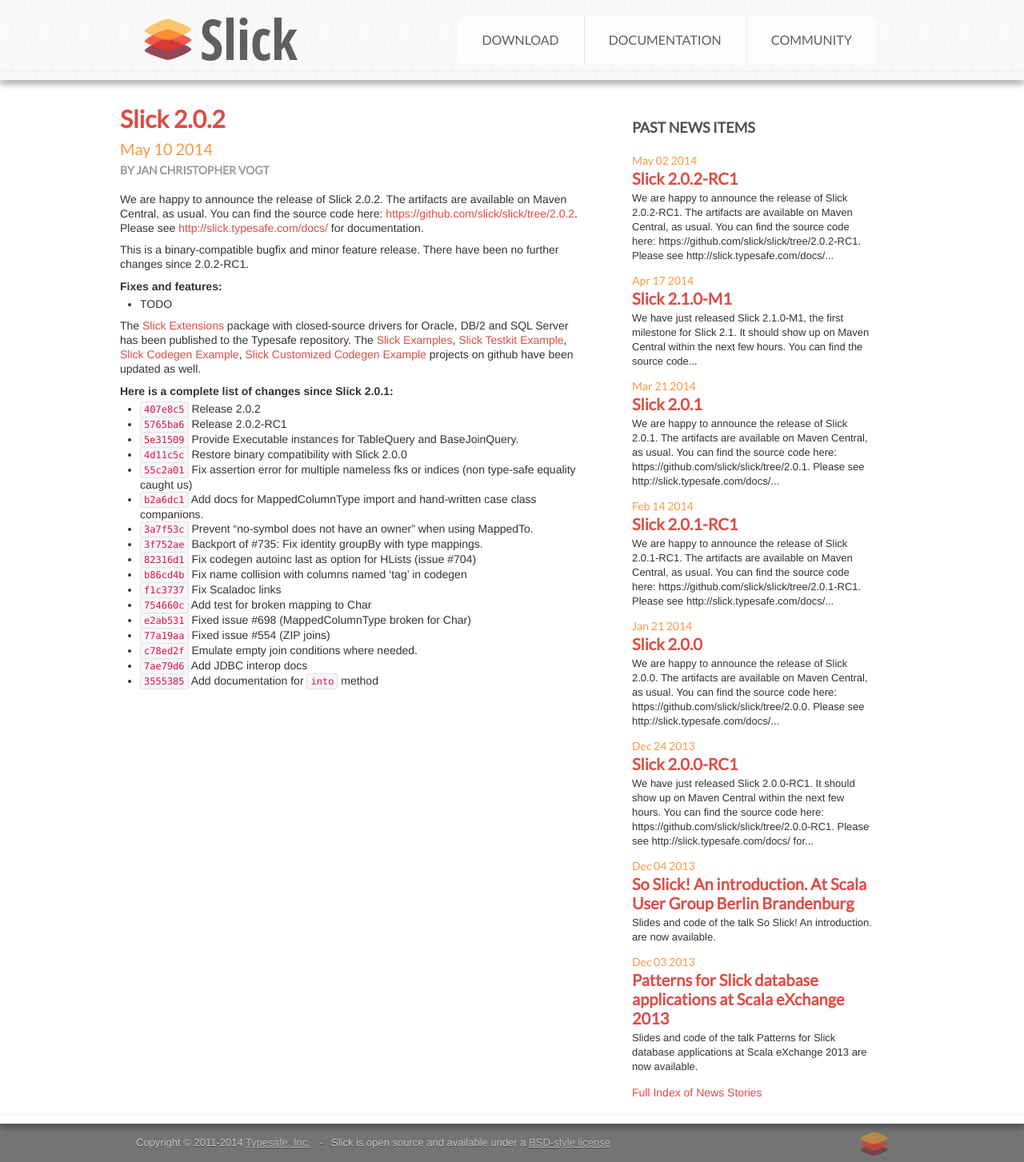
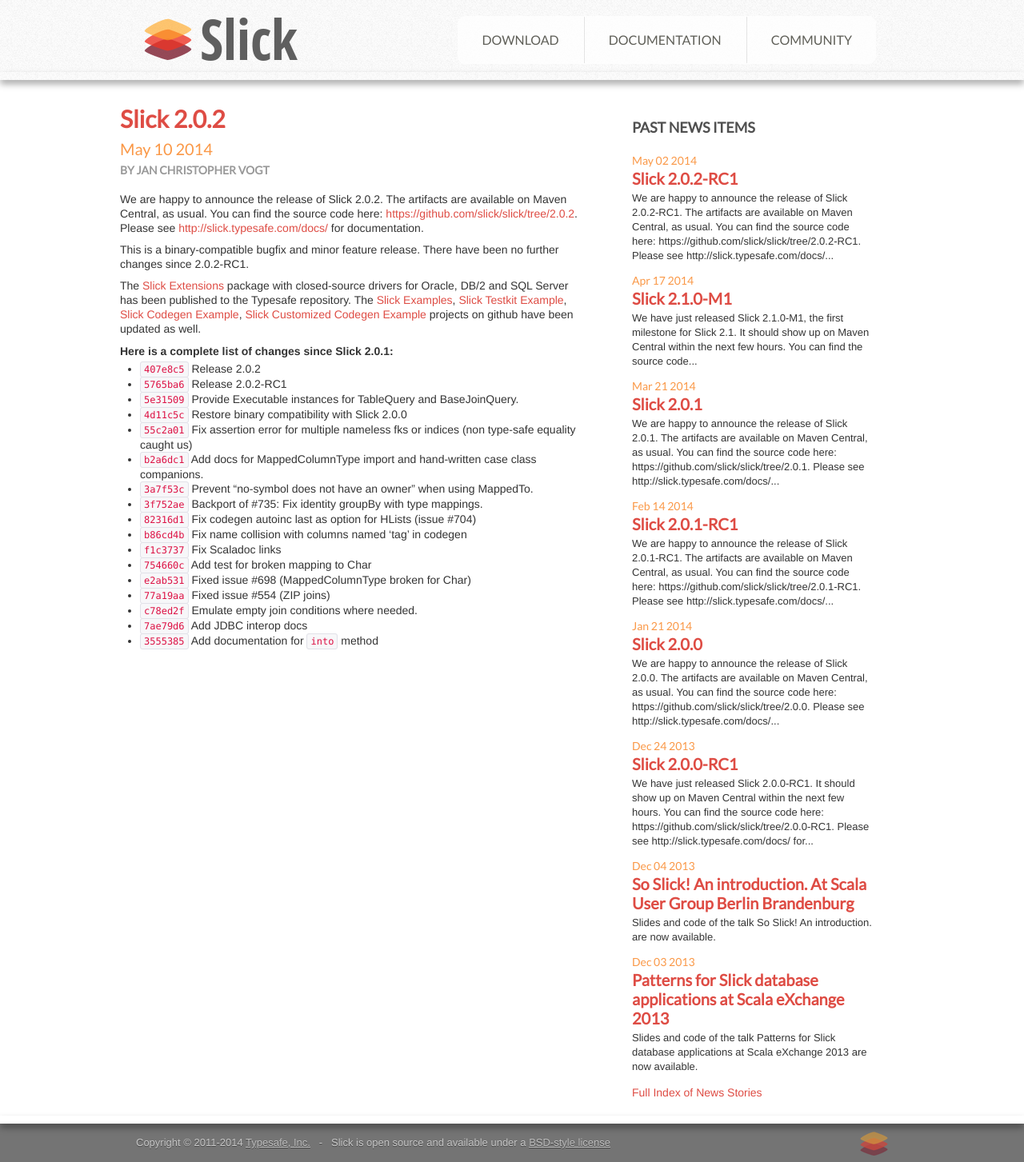
Before and after one commit to slick/slick.github.com, a Jekyll site: the page built from news/_posts/2014-05-10-slick-2.0.2-release.md, in a window 1280 px wide. Shown: the whole page at 80% size. Built offline with Jekyll 4.4.1, drawn with Linux system fonts in a browser that asks for light colours.

Commit message:
Cleaned up 2.0.2 release notes

```diff
--- a/news/_posts/2014-05-10-slick-2.0.2-release.md
+++ b/news/_posts/2014-05-10-slick-2.0.2-release.md
@@ -6,10 +6,6 @@
 We are happy to announce the release of Slick 2.0.2. The artifacts are available on Maven Central, as usual. You can find the source code here: <https://github.com/slick/slick/tree/2.0.2>. Please see <http://slick.typesafe.com/docs/> for documentation.
 
 This is a binary-compatible bugfix and minor feature release. There have been no further changes since 2.0.2-RC1.
-
-##### Fixes and features:
-
-* TODO
 
 The [Slick Extensions](http://slick.typesafe.com/doc/2.0.2/extensions.html) package with closed-source drivers for Oracle, DB/2 and SQL Server has been published to the Typesafe repository. The [Slick Examples](https://github.com/slick/slick-examples), [Slick Testkit Example](https://github.com/slick/slick-testkit-example), [Slick Codegen Example](https://github.com/slick/slick-codegen-example), [Slick Customized Codegen Example](https://github.com/slick/slick-codegen-customization-example) projects on github have been updated as well.
 
```
